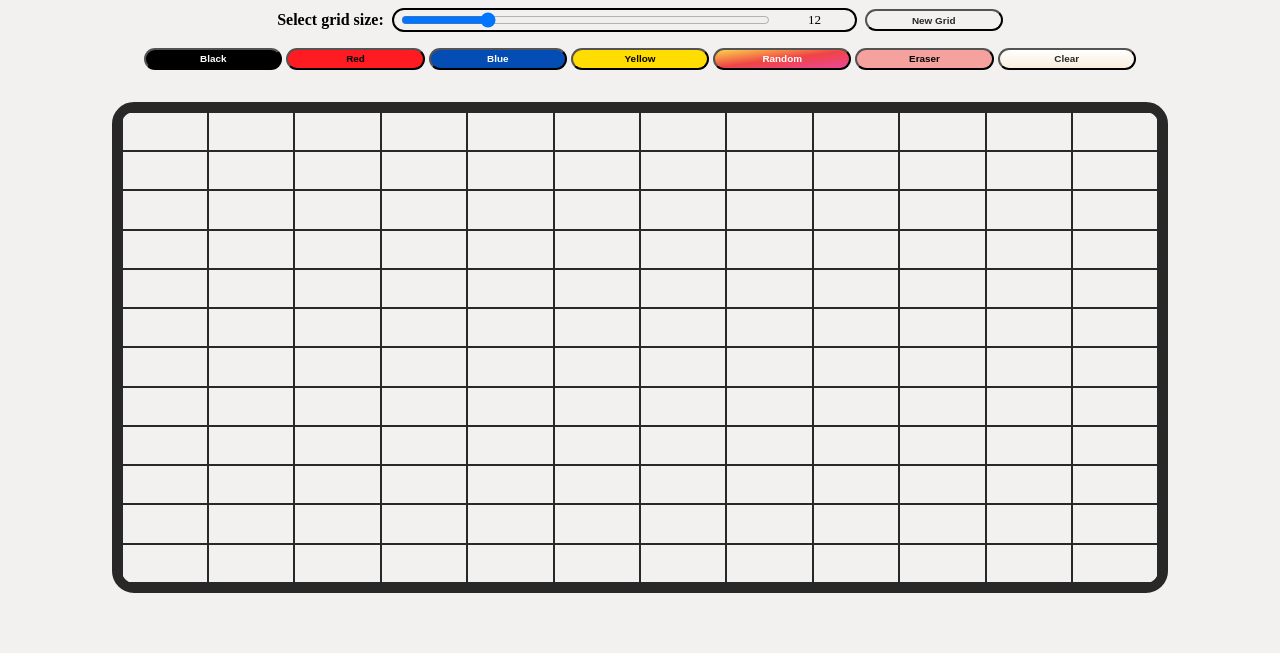
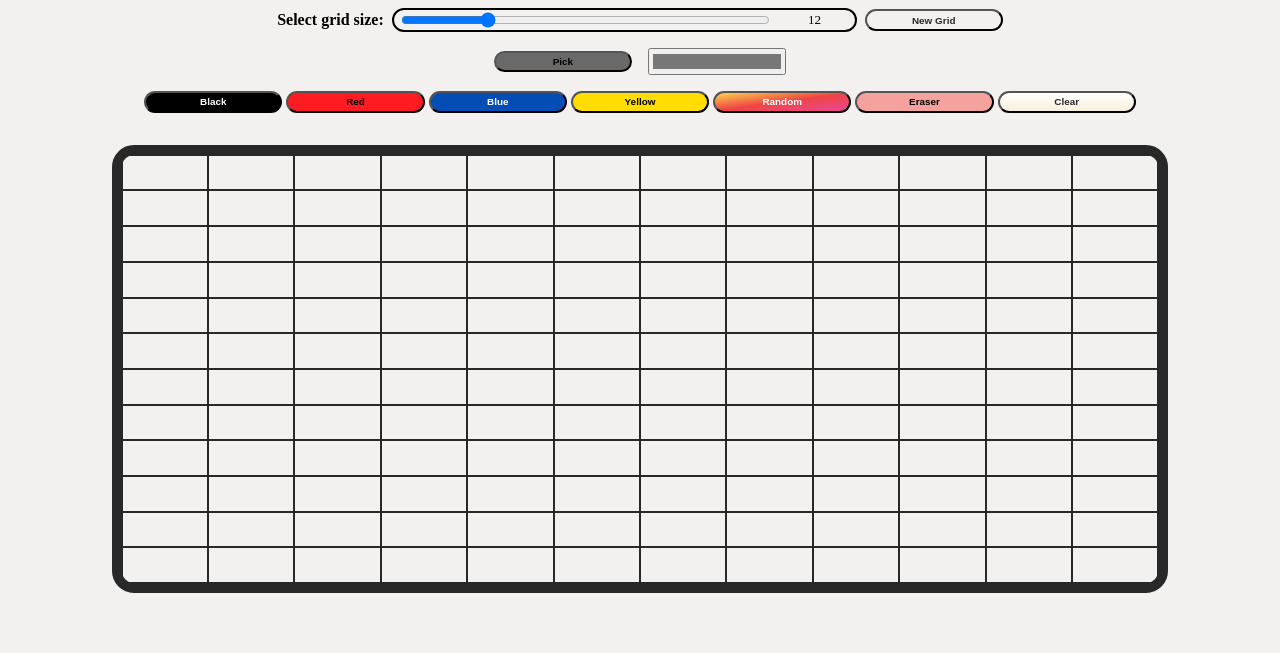
Before and after one commit to GeorgeOprea1/etch-a-sketch., a plain HTML site: page index.html in a window 1280 px wide. Shown: the part 79-732 px from the top of the page. Drawn offline with Linux system fonts and the light colour scheme.

Commit message:
I added a button that selects any color you want from the input

```diff
--- a/app.js
+++ b/app.js
@@ -9,9 +9,12 @@ const newGridBtn = document.getElementById("newGrid");
 const yellowBtn = document.getElementById("yellow-btn");
 const input = document.getElementById("input");
 const gridValue = document.getElementById("grid-value");
+const pickBtn = document.querySelector(".pick-btn");
+const inputColor = document.getElementById("input-color");
 let num;
 let gridcolor = true;
 let color;
+let pickColor;
 let mouseDown = false;
 document.body.addEventListener("mousedown", function () {
   mouseDown = true;
@@ -99,3 +102,14 @@ newGridBtn.addEventListener("click", function () {
 input.addEventListener("mousemove", function getGridValue(value) {
   gridValue.innerHTML = input.value;
 });
+
+/* pick the color from the color input */
+inputColor.addEventListener("input", function () {
+  pickColor = inputColor.value;
+});
+
+pickBtn.addEventListener("click", function () {
+  color = pickColor;
+  gridcolor = true;
+  pickBtn.style.backgroundColor = pickColor;
+});
--- a/index.html
+++ b/index.html
@@ -26,11 +26,16 @@
           </div>
           <button id="newGrid">New Grid</button>
         </div>
+        <div class="select">
+          <button class="pick-btn">Pick</button>
+          <input type="color" value="#777777" id="input-color" />
+        </div>
         <div id="buttons">
           <button id="black-btn">Black</button>
           <button id="red-btn">Red</button>
           <button id="blue-btn">Blue</button>
           <button id="yellow-btn">Yellow</button>
+
           <button id="random-btn">Random</button>
           <button id="eraser-btn">Eraser</button>
           <button id="clear-btn">Clear</button>
--- a/style.css
+++ b/style.css
@@ -156,3 +156,21 @@ button {
   transform: rotate(360deg) scale(1.2);
   transition: transform 0.3s ease-in-out;
 }
+
+.select {
+  margin-bottom: 1rem;
+  display: flex;
+  align-items: center;
+  justify-content: center;
+  gap: 1rem;
+}
+
+.pick-btn {
+  width: 12%;
+  background-color: dimgray;
+  color: #000;
+}
+
+#input-color {
+  width: 12%;
+}
```
Also changed, not shown: 1 other file.
